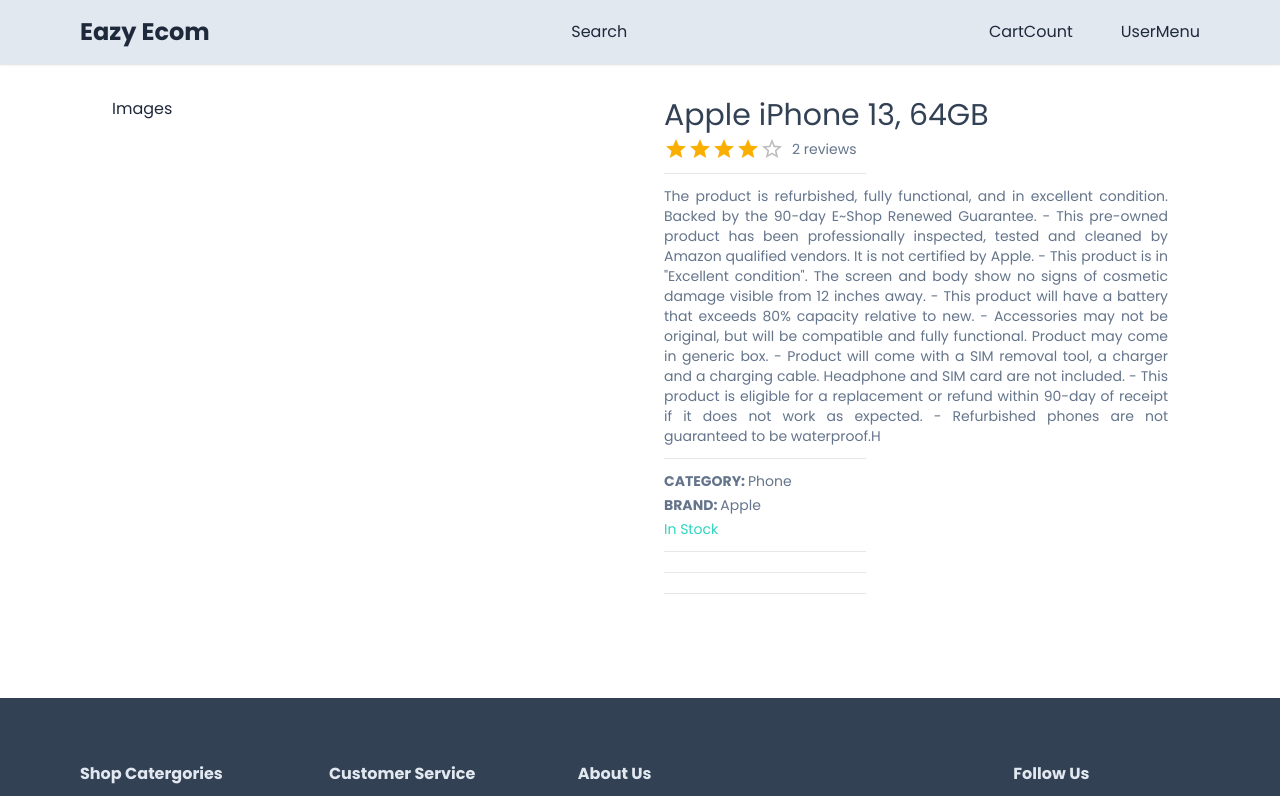
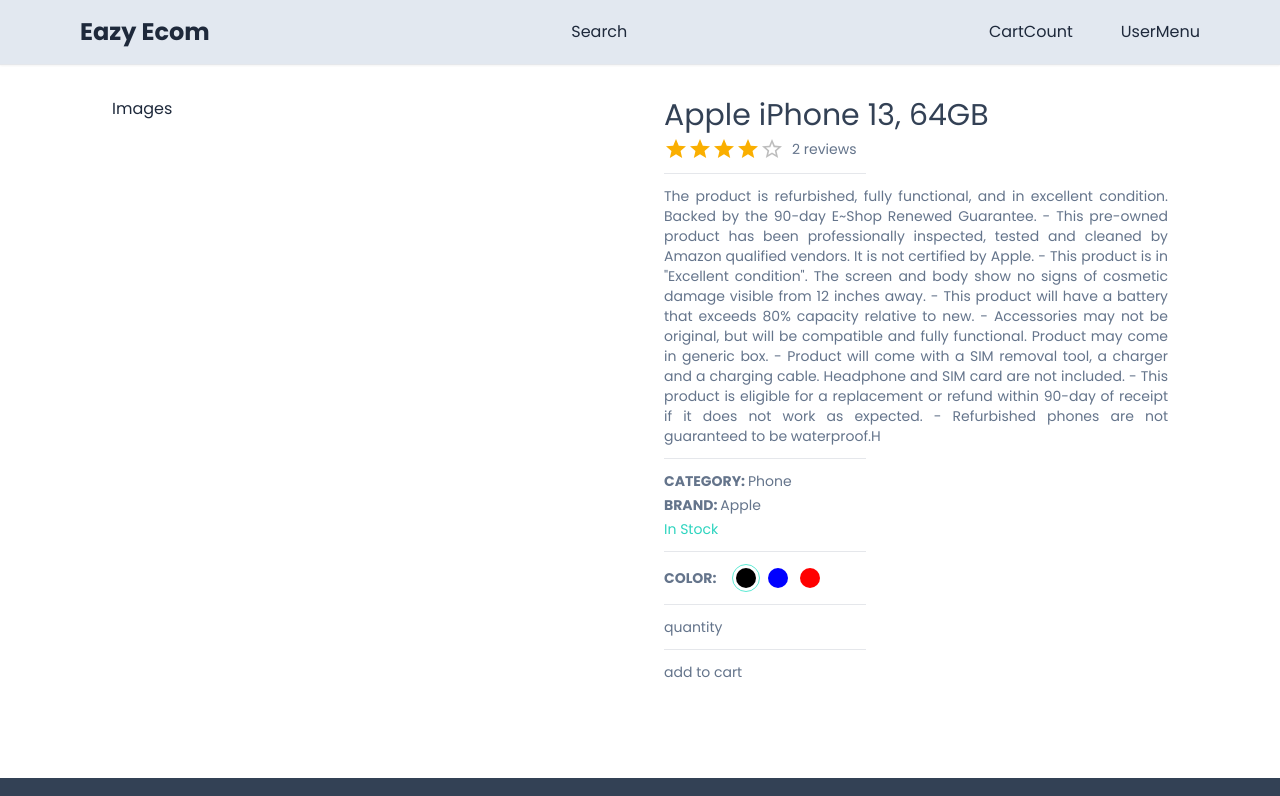
Before and after one commit to GordonNZ/NextEcomApp, a Next.js app: page /product/1 in a window 1280 px wide. Shown: the top 796 px of the page. Built offline with nearby package versions, Linux system fonts and the light colour scheme.

Commit message:
color select for product

```diff
--- a/app/(routes)/product/[productId]/productDetasils.tsx
+++ b/app/(routes)/product/[productId]/productDetasils.tsx
@@ -1,20 +1,62 @@
 'use client';
 
+import SetColor from '@/app/components/products/setColor';
+import { product } from '@/utils/product';
 import { Rating } from '@mui/material';
-import React from 'react';
+import React, { useCallback, useState } from 'react';
 
 interface ProductDetailsProps {
   product: any;
 }
+// type for cartProduct useState
+export type CartProductType = {
+  id: string;
+  name: string;
+  desc: string;
+  category: string;
+  brand: string;
+  selectedImg: SelectedImgType;
+  quantity: number;
+  price: number;
+};
+// creating type for selectedImg in CartProductType
+export type SelectedImgType = {
+  color: string;
+  colorCode: string;
+  image: string;
+};
 
 const Horizontal = () => {
   return <hr className='w-[40%] my-2' />;
 };
 
 const ProductDetails = ({ product }: ProductDetailsProps) => {
+  const [CartProduct, setCartProduct] = useState<CartProductType>({
+    id: product.id,
+    name: product.name,
+    desc: product.description,
+    category: product.category,
+    brand: product.brand,
+    selectedImg: { ...product.images[0] },
+    quantity: 1,
+    price: product.price,
+  });
+
   const productRating =
     product.reviews.reduce((acc: number, item: any) => item.rating + acc, 0) /
     product.reviews.length;
+
+  const handleColorSelect = useCallback(
+    (value: SelectedImgType) => {
+      setCartProduct((prev) => {
+        return { ...prev, selectedImg: value };
+      });
+    },
+    [CartProduct.selectedImg]
+  );
+
+  console.log(CartProduct);
+
   return (
     <div className='grid grid-cols-1 md:grid-cols-2 gap-12'>
       <div>Images</div>
@@ -39,9 +81,16 @@
           {product.inStock ? 'In Stock' : 'Out of Stock'}
         </div>
         <Horizontal />
+        <SetColor
+          cartProduct={CartProduct}
+          images={product.images}
+          handleColorSelect={handleColorSelect}
+        />
+        <Horizontal />
 
+        <div>quantity</div>
         <Horizontal />
-        <Horizontal />
+        <div>add to cart</div>
       </div>
     </div>
   );
--- /dev/null
+++ b/app/components/products/setColor.tsx
@@ -0,0 +1,49 @@
+'use client';
+import {
+  CartProductType,
+  SelectedImgType,
+} from '@/app/(routes)/product/[productId]/productDetasils';
+import React from 'react';
+
+// interface for props
+interface SetColorProps {
+  images: SelectedImgType[];
+  cartProduct: CartProductType;
+  handleColorSelect: (value: SelectedImgType) => void;
+}
+
+const SetColor = ({
+  images,
+  cartProduct,
+  handleColorSelect,
+}: SetColorProps) => {
+  return (
+    <div>
+      <div className='flex gap-4 items-center'>
+        <span className='font-semibold'>COLOR:</span>
+        <div className='flex gap-1'>
+          {images.map((image) => {
+            return (
+              <div
+                key={image.color}
+                onClick={() => handleColorSelect(image)}
+                className={`h-7 w-7 rounded-full border-teal-300 flex items-center justify-center ${
+                  cartProduct.selectedImg.color === image.color
+                    ? 'border-[1.5px]'
+                    : 'border-none'
+                }`}
+              >
+                <div
+                  style={{ background: image.colorCode }}
+                  className='h-5 w-5 rounded-full border-[1.2px border-slate-300 cursor-pointer'
+                ></div>
+              </div>
+            );
+          })}
+        </div>
+      </div>
+    </div>
+  );
+};
+
+export default SetColor;
```
